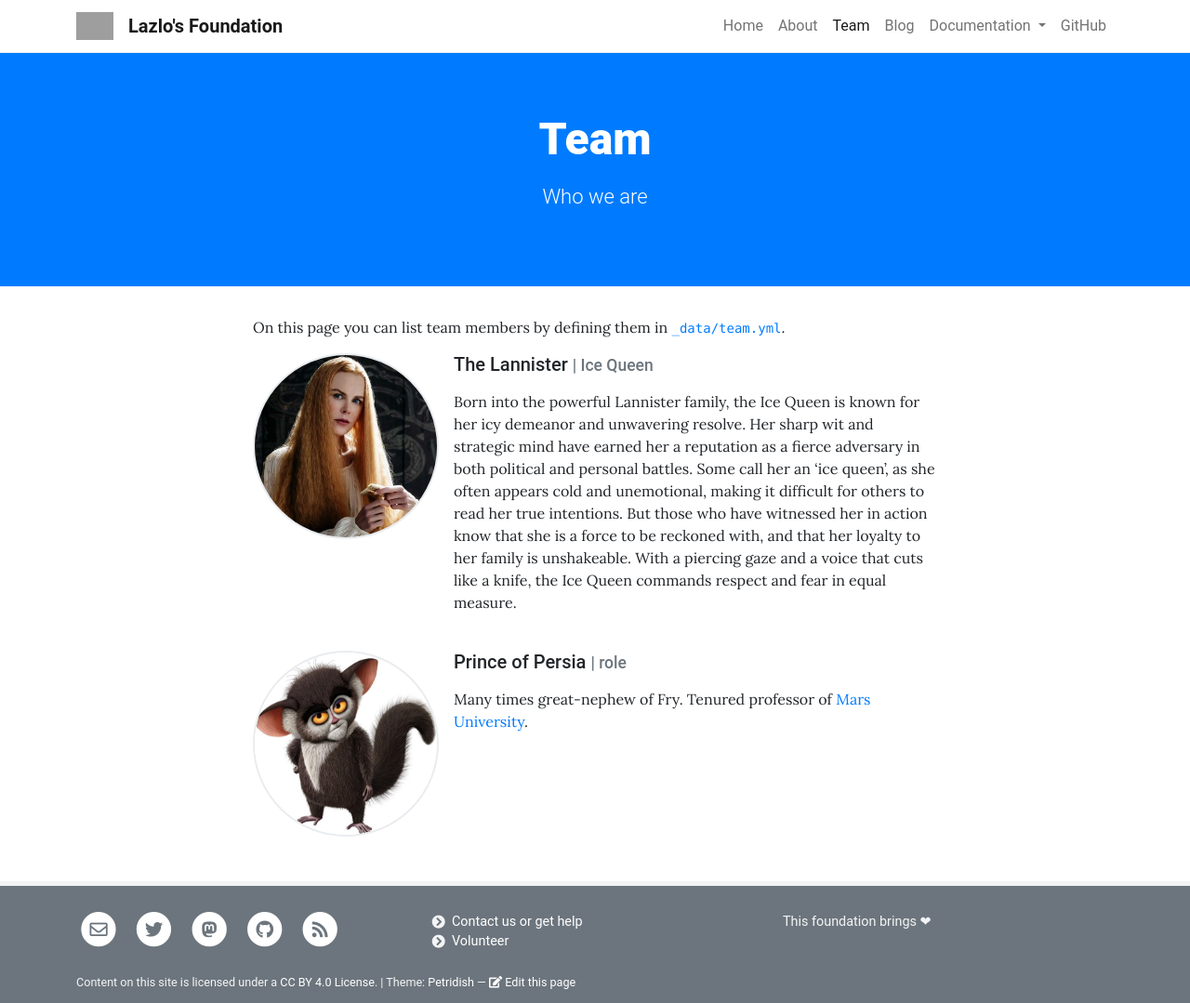
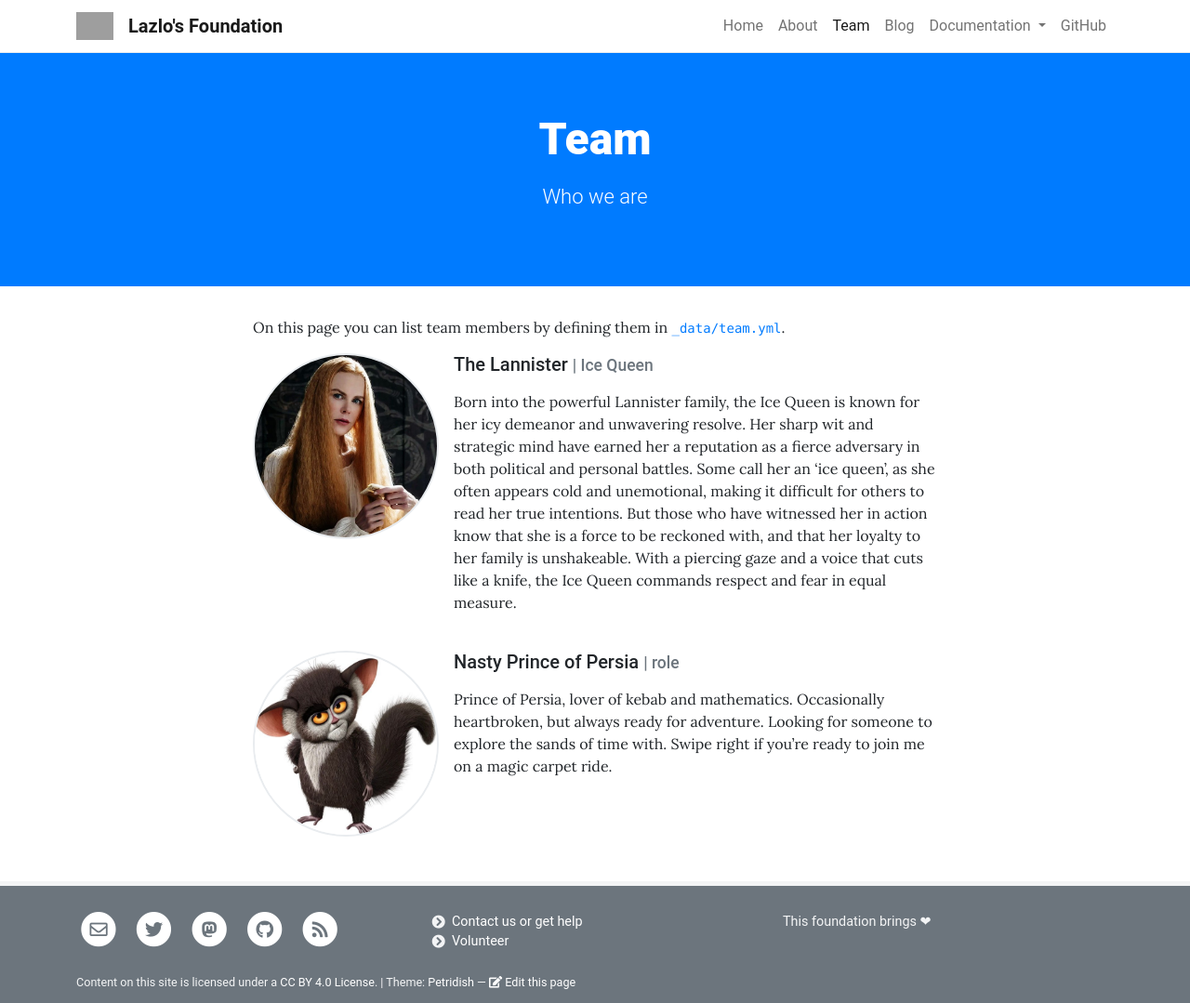
Before and after one commit to laci-foundation/laci-foundation.github.io, a Jekyll site: the page built from pages/team.md, in a window 1280 px wide. Shown: the whole page at 93% size. Built offline with Jekyll 4.4.1, drawn with Linux system fonts in a browser that asks for light colours; grey boxes are pictures that could not be loaded.

Commit message:
Update team.yml

```diff
--- a/_data/team.yml
+++ b/_data/team.yml
@@ -21,8 +21,8 @@
     personal battles. Some call her an 'ice queen', as she often appears cold and unemotional, making it difficult for others to read her true intentions. But those who have witnessed her in action know that she is a
     force to be reckoned with, and that her loyalty to her family is unshakeable. With a piercing gaze and a voice that cuts like a knife, the Ice Queen commands respect and fear in equal measure.
 
-- name: Prince of Persia
+- name: Nasty Prince of Persia
   role: role
   image: assets/theme/images/maurice.jpg
   description: >
-    Many times great-nephew of Fry. Tenured professor of [Mars University](https://en.wikipedia.org/wiki/Mars_University).
+    Prince of Persia, lover of kebab and mathematics. Occasionally heartbroken, but always ready for adventure. Looking for someone to explore the sands of time with. Swipe right if you're ready to join me on a magic carpet ride.
```
